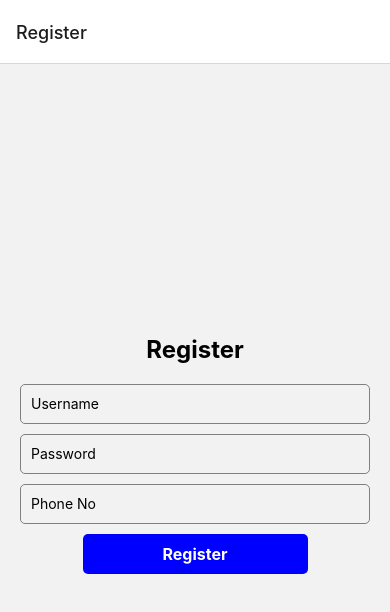
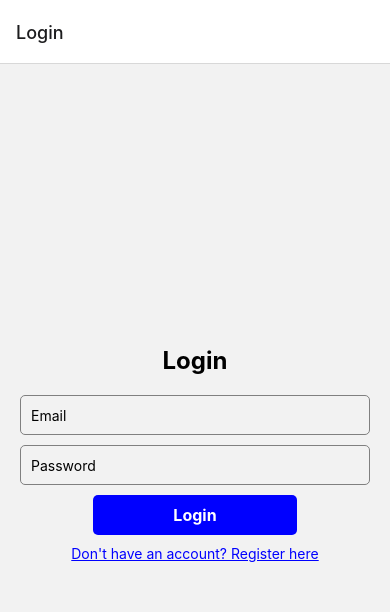
Before and after one commit to 0Kaju12/kumbh, a React Native app: screen / in a window 390 px wide. Shown: the top 612 px of the page. Built offline with nearby package versions, Linux system fonts and the light colour scheme.

Commit message:
Login API Fetched

```diff
--- a/App.jsx
+++ b/App.jsx
@@ -13,9 +13,9 @@ const Stack = createNativeStackNavigator(); // Corrected variable name
 const App = ()=>{
     return (
         <NavigationContainer>
-            <Stack.Navigator initialRouteName="Register">
+            <Stack.Navigator initialRouteName="Login">
+                <Stack.Screen name="Login" component={LoginScreen} />
                 <Stack.Screen name="Register" component={RegisterScreen} />
-                <Stack.Screen name="Login" component={LoginScreen} />
                 <Stack.Screen name="GoogleMaps" component={GoogleMapsScreen} />
             </Stack.Navigator>
         </NavigationContainer>
--- a/src/screens/googlemaps/login.jsx
+++ b/src/screens/googlemaps/login.jsx
@@ -2,15 +2,36 @@ import React, { useState } from 'react';
 import { View, Text, TextInput, TouchableOpacity, StyleSheet } from 'react-native';
 
 const LoginScreen = ({ navigation }) => {
-  const [username, setUsername] = useState('');
+  const [email, setEmail] = useState('');
   const [password, setPassword] = useState('');
 
-  const handleLogin = () => {
-    // Here you can implement your login logic, for simplicity, I'm just logging the username and password
-    console.log('Username:', username);
-    console.log('Password:', password);
-    // Navigate to GoogleMapsScreen after successful login
-    navigation.navigate('GoogleMaps');
+  const handleLogin = async () => {
+
+    console.log(email);
+    console.log(password);
+    try {
+      const response = await fetch('http://10.0.2.2:3000/login', {
+        method: 'POST',
+        headers: {
+          'Content-Type': 'application/json',
+        },
+        body: JSON.stringify({
+          email: email,
+          password: password,
+        }),
+      });
+      const data = await response.json();
+      console.log(data)
+      if (data.message === 'Login successful') {
+        // If login is successful, navigate to GoogleMapsScreen
+        navigation.navigate('GoogleMaps');
+      } else {
+        // If login fails, handle error (e.g., display error message)
+        console.error('Login failed');
+      }
+    } catch (error) {
+      console.error('Error:', error);
+    }
   };
 
   return (
@@ -18,9 +39,11 @@ const LoginScreen = ({ navigation }) => {
       <Text style={styles.title}>Login</Text>
       <TextInput
         style={styles.input}
-        placeholder="Username"
-        onChangeText={text => setUsername(text)}
-        value={username}
+        placeholder="Email"
+        onChangeText={text => setEmail(text)}
+        value={email}
+        keyboardType="email-address"
+        autoCapitalize="none"
       />
       <TextInput
         style={styles.input}
@@ -29,8 +52,14 @@ const LoginScreen = ({ navigation }) => {
         value={password}
         secureTextEntry
       />
+
       <TouchableOpacity style={styles.button} onPress={handleLogin}>
         <Text style={styles.buttonText}>Login</Text>
+      </TouchableOpacity>
+
+      {/* Add a link to navigate to the Register screen */}
+      <TouchableOpacity onPress={() => navigation.navigate('Register')}>
+        <Text style={styles.linkText}>Don't have an account? Register here</Text>
       </TouchableOpacity>
     </View>
   );
@@ -62,12 +91,17 @@ const styles = StyleSheet.create({
     paddingVertical: 10,
     paddingHorizontal: 80,
     borderRadius: 5,
+    marginBottom: 10, // Add marginBottom to separate the button and link
   },
   buttonText: {
     color: 'white',
     fontWeight: 'bold',
     fontSize: 16,
   },
+  linkText: {
+    color: 'blue',
+    textDecorationLine: 'underline',
+  },
 });
 
 export default LoginScreen;
```
Also changed, not shown: 1 other file (tests, documents, lock files or other folders).
